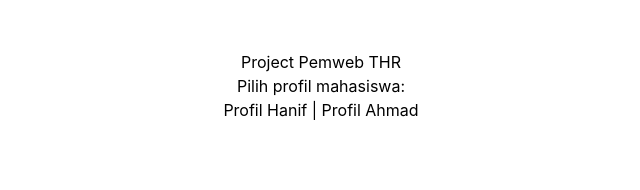
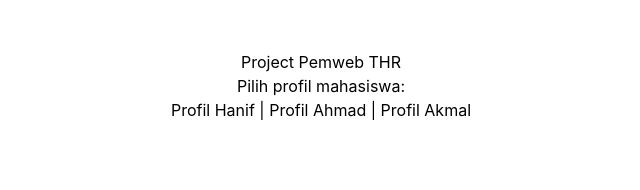
Before and after one commit to hanivepham/pemweb-thr, a React (Create React App) app: page / in a window 1280 px wide. Shown: the top 190 px of the page, without its empty margins (319-959 px from the left). Built offline with nearby package versions, Linux system fonts and the light colour scheme.

Commit message:
tambah profil

```diff
--- a/src/App.js
+++ b/src/App.js
@@ -4,7 +4,7 @@ import { BrowserRouter as Router, Routes, Route, Link } from "react-router-dom";
 // Import komponen profil dari folder pages
 import HanifProfile from "./pages/hanif";
 import AhmadProfile from "./pages/ahmad";
-import AkmalProfile from "./pages /akmal";
+import AkmalProfile from "./pages/akmal";
 
 function App() {
   return (
@@ -16,7 +16,7 @@ function App() {
             <h1>Project Pemweb THR</h1>
             <p>Pilih profil mahasiswa:</p>
             <nav>
-              <Link to="/hanif">Profil Hanif</Link> | <Link to="/ahmad">Profil Ahmad</Link>
+              <Link to="/hanif">Profil Hanif</Link> | <Link to="/ahmad">Profil Ahmad</Link> | <Link to="/akmal">Profil Akmal</Link>
             </nav>
           </div>
         } />
@@ -27,6 +27,9 @@ function App() {
         {/* Rute untuk profil Ahmad */}
         <Route path="/ahmad" element={<AhmadProfile />} />
 
+        {/* Rute untuk profil Akmal */}
+        <Route path="/akmal" element={<AkmalProfile />} />
+
         {/* Tambahkan rute teman lain di bawah ini jika sudah ada filenya */}
         {/* <Route path="/nama-teman" element={<NamaKomponen />} /> */}
       </Routes>
```
